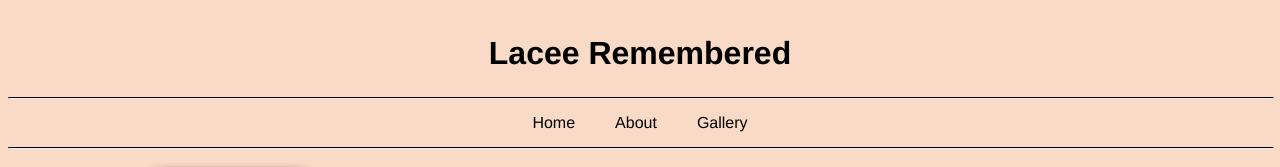
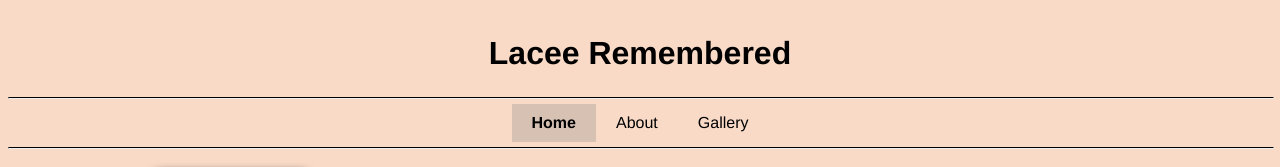
Before and after one commit to Squall9981/lacee-bear, a Vue app: page / in a window 1280 px wide. Shown: the top 167 px of the page. Built offline with nearby package versions, Linux system fonts and the light colour scheme.

Commit message:
Added some styling

```diff
--- a/src/components/layout/Header.vue
+++ b/src/components/layout/Header.vue
@@ -8,7 +8,7 @@
 			<div class="box">
 				<nav class="menu">
 					<ul class="list">
-						<router-link v-for="item in menuItems" :key="item.id" :to="item.to">
+						<router-link v-for="item in menuItems" :key="item.id" :to="item.to" exact>
 							<li>{{ item.label }}</li>
 						</router-link>
 					</ul>
@@ -106,4 +106,9 @@
 		width: 100%;
 		margin: auto;
 	}
+
+	.router-link-exact-active {
+		font-weight: bold;
+		background: #d6c1b3;
+	}
 </style>
--- a/src/components/pages/Home.vue
+++ b/src/components/pages/Home.vue
@@ -26,6 +26,7 @@
 
 	img {
 		width: 40%;
+		height: 80vh;
 		height: auto;
 		border-radius: 10px;
 		box-shadow: 3px 3px 8px #252525;
```
